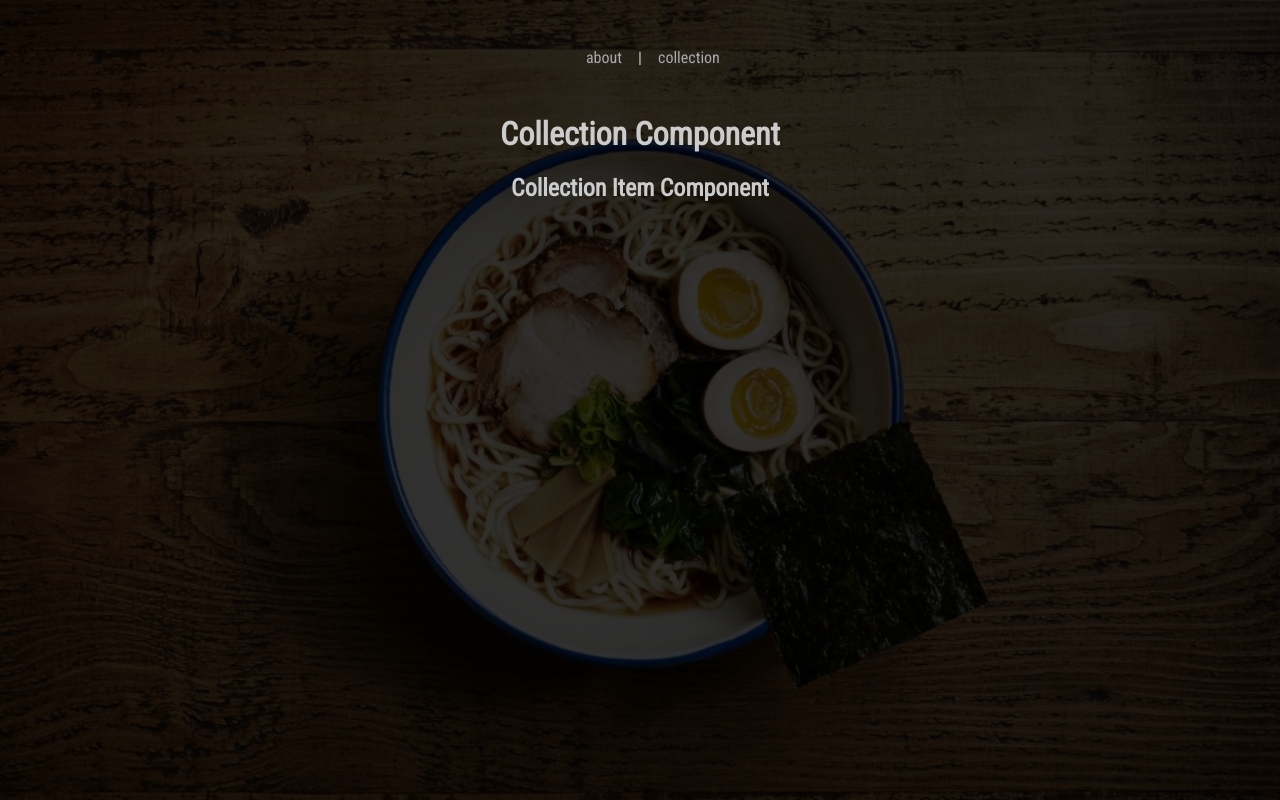
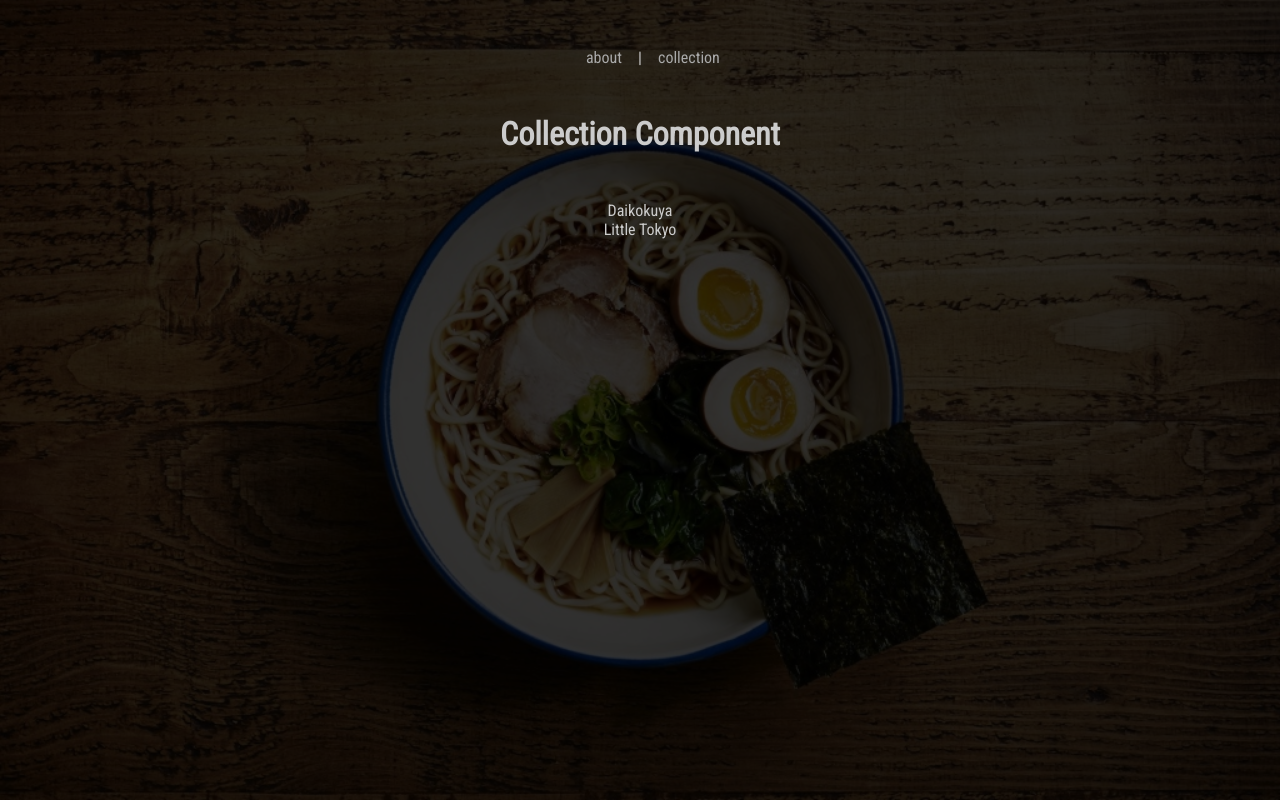
Before and after one commit to awong017/ryans-ramen, a React (Create React App) app: page / in a window 1280 px wide. Built offline with nearby package versions, Linux system fonts and the light colour scheme.

Commit message:
created collection item component

```diff
--- a/src/App.js
+++ b/src/App.js
@@ -1,10 +1,24 @@
-import React from 'react';
+import React, { useState } from 'react';
 import { Route, withRouter } from 'react-router-dom';
 import Context from './context';
 import Home from './Components/home';
 import About from './Components/about';
+import Daikokuya from './CollectionImages/daikokuya.jpg';
 
-const app = () => {
+const App = () => {
+
+  const [collection, updateCollection] = useState([
+    {
+      id: "c1",
+      name: "Daikokuya",
+      location: "Little Tokyo",
+      website: "https://www.daikoku-ten.com/",
+      image: Daikokuya,
+      description: "My favorite ramen spot. I go there almost every day",
+      tips: "Best time to go is before 4pm on week days"
+    }
+  ])
+
   const renderRoutes = () => {
     return (
       <>
@@ -14,10 +28,12 @@ const app = () => {
     )
   }
 
-  const value = {};
+  const contextValue = {
+    collection: collection
+  };
 
   return (
-    <Context.Provider value={value}>
+    <Context.Provider value={contextValue}>
       <div className="app">
         {renderRoutes()}
       </div>
@@ -25,4 +41,4 @@ const app = () => {
   )
 }
 
-export default withRouter(app);
+export default withRouter(App);
--- a/src/Components/about.js
+++ b/src/Components/about.js
@@ -4,7 +4,7 @@ import GlobalStyles from '../Styles/globalStyles';
 import Context from '../context';
 import Nav from './nav';
 
-const About = Styled.div`
+const AboutDiv = Styled.div`
     color: ${(props) => props.theme.bodyColor};
 
     h1 {
@@ -13,15 +13,15 @@ const About = Styled.div`
     }
 `
 
-const about = () => {
+const About = () => {
     return (
         <ThemeProvider theme={GlobalStyles}>
-            <About>
+            <AboutDiv>
                 <Nav />
                 <h1>About Component</h1>
-            </About>
+            </AboutDiv>
         </ThemeProvider>
     )
 }
 
-export default about;
+export default About;
--- a/src/Components/collection.js
+++ b/src/Components/collection.js
@@ -1,23 +1,31 @@
-import React from 'react';
+import React, { useContext } from 'react';
 import Styled, { ThemeProvider } from 'styled-components';
 import GlobalStyles from '../Styles/globalStyles';
 import Context from '../context';
 import CollectionItem from './collectionItem';
 
-const Collection = Styled.div`
+const CollectionDiv = Styled.div`
     margin-top: 48px;
     text-align: center;
 `
 
-const collection = () => {
+const Collection = () => {
+    const { collection } = useContext(Context)
+
     return (
         <ThemeProvider theme={GlobalStyles}>
-            <Collection>
+            <CollectionDiv>
                 <h1>Collection Component</h1>
-                <CollectionItem />
-            </Collection>
+                {collection.map(item =>
+                    <CollectionItem
+                        key={item.id}
+                        name={item.name}
+                        location={item.location}
+                    />
+                )}
+            </CollectionDiv>
         </ThemeProvider>
     )
 }
 
-export default collection;
+export default Collection;
--- a/src/Components/collectionItem.js
+++ b/src/Components/collectionItem.js
@@ -1,21 +1,29 @@
-import React from 'react';
+import React, { useContext } from 'react';
 import Styled, { ThemeProvider } from 'styled-components';
 import GlobalStyles from '../Styles/globalStyles';
 import Context from '../context';
 
-const CollectionItem = Styled.div`
-    h2 {
-        text-align: center;
+const CollectionItemDiv = Styled.div`
+    margin-top: 48px;
+
+    ul {
+        padding-left: 0px;
+        list-style: none;
     }
 `
-const collectionItem = () => {
+const CollectionItem = ({ name, location }) => {
+    const { collection } = useContext(Context)
+
     return (
         <ThemeProvider theme={GlobalStyles}>
-            <CollectionItem>
-                <h2>Collection Item Component</h2>
-            </CollectionItem>
+            <CollectionItemDiv>
+                <ul>
+                    <li>{name}</li>
+                    <li>{location}</li>
+                </ul>
+            </CollectionItemDiv>
         </ThemeProvider>
     )
 }
 
-export default collectionItem;
+export default CollectionItem;
--- a/src/Components/home.js
+++ b/src/Components/home.js
@@ -5,19 +5,19 @@ import Context from '../context';
 import Nav from './nav';
 import Collection from './collection';
 
-const Home = Styled.div`
+const HomeDiv = Styled.div`
     color: ${(props) => props.theme.bodyColor};
 `
 
-const home = () => {
+const Home = () => {
     return (
         <ThemeProvider theme={GlobalStyles}>
-            <Home>
+            <HomeDiv>
                 <Nav />
                 <Collection />
-            </Home>
+            </HomeDiv>
         </ThemeProvider>
     )
 }
 
-export default home;
+export default Home;
--- a/src/Components/nav.js
+++ b/src/Components/nav.js
@@ -3,7 +3,7 @@ import { Link } from 'react-router-dom';
 import Styled, { ThemeProvider } from 'styled-components';
 import GlobalStyles from '../Styles/globalStyles';
 
-const Nav = Styled.div`
+const NavDiv = Styled.div`
     margin-top: 48px;
     color: ${(props) => props.theme.bodyColor};
 
@@ -42,10 +42,10 @@ const Nav = Styled.div`
     }
 `
 
-const nav = () => {
+const Nav = () => {
     return (
         <ThemeProvider theme={GlobalStyles}>
-            <Nav>
+            <NavDiv>
                 <ul>
                     <li className="about-link">
                         <Link to={"/about"}>
@@ -59,9 +59,9 @@ const nav = () => {
                         </Link>
                     </li>
                 </ul>
-            </Nav>
+            </NavDiv>
         </ThemeProvider>
     )
 }
 
-export default nav;
+export default Nav;
```
Also changed, not shown: src/CollectionImages/daikokuya.jpg (added), 1 other file (tests, documents, lock files or other folders).
